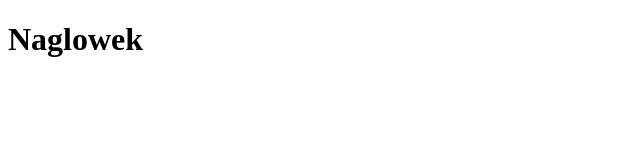
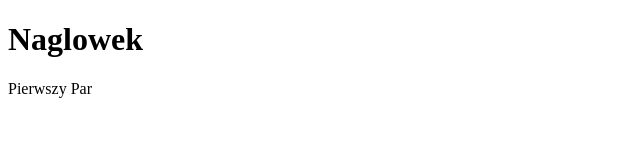
Before and after one commit to kamilaziomek/kodilla, a plain HTML site: page index.html in a window 1280 px wide. Shown: the whole page, without its empty margins (0-640 px from the left). Drawn offline with Linux system fonts and the light colour scheme.

Commit message:
new parapgraph style

```diff
--- a/index.html
+++ b/index.html
@@ -5,5 +5,6 @@
 </head>
 <body>
 	<h1>Naglowek</h1>
+	<p>Pierwszy Par</p>
 </body>
 </html>
--- /dev/null
+++ b/style.css
@@ -0,0 +1,3 @@
+p {
+	text-align: center;
+}
```
